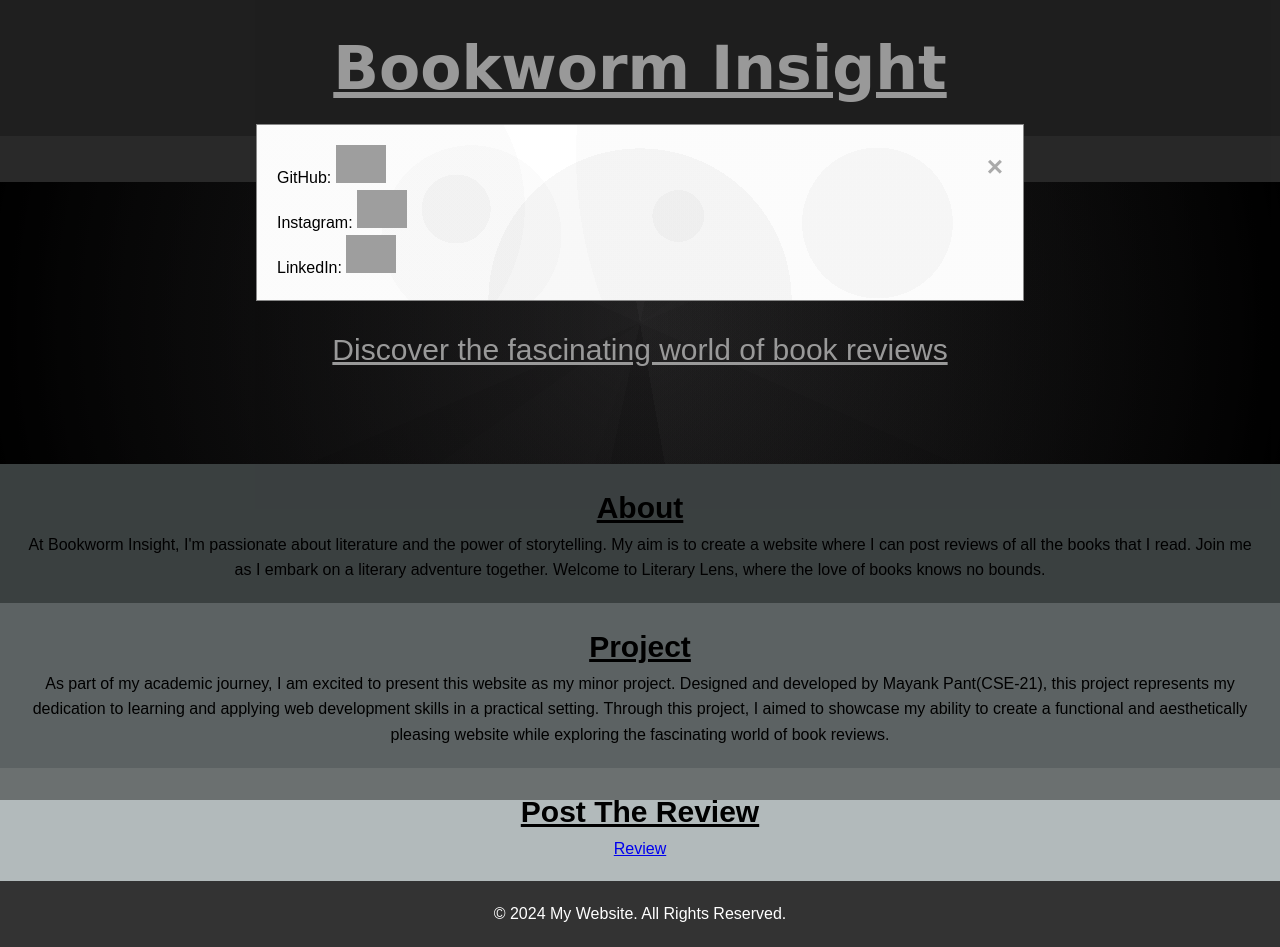
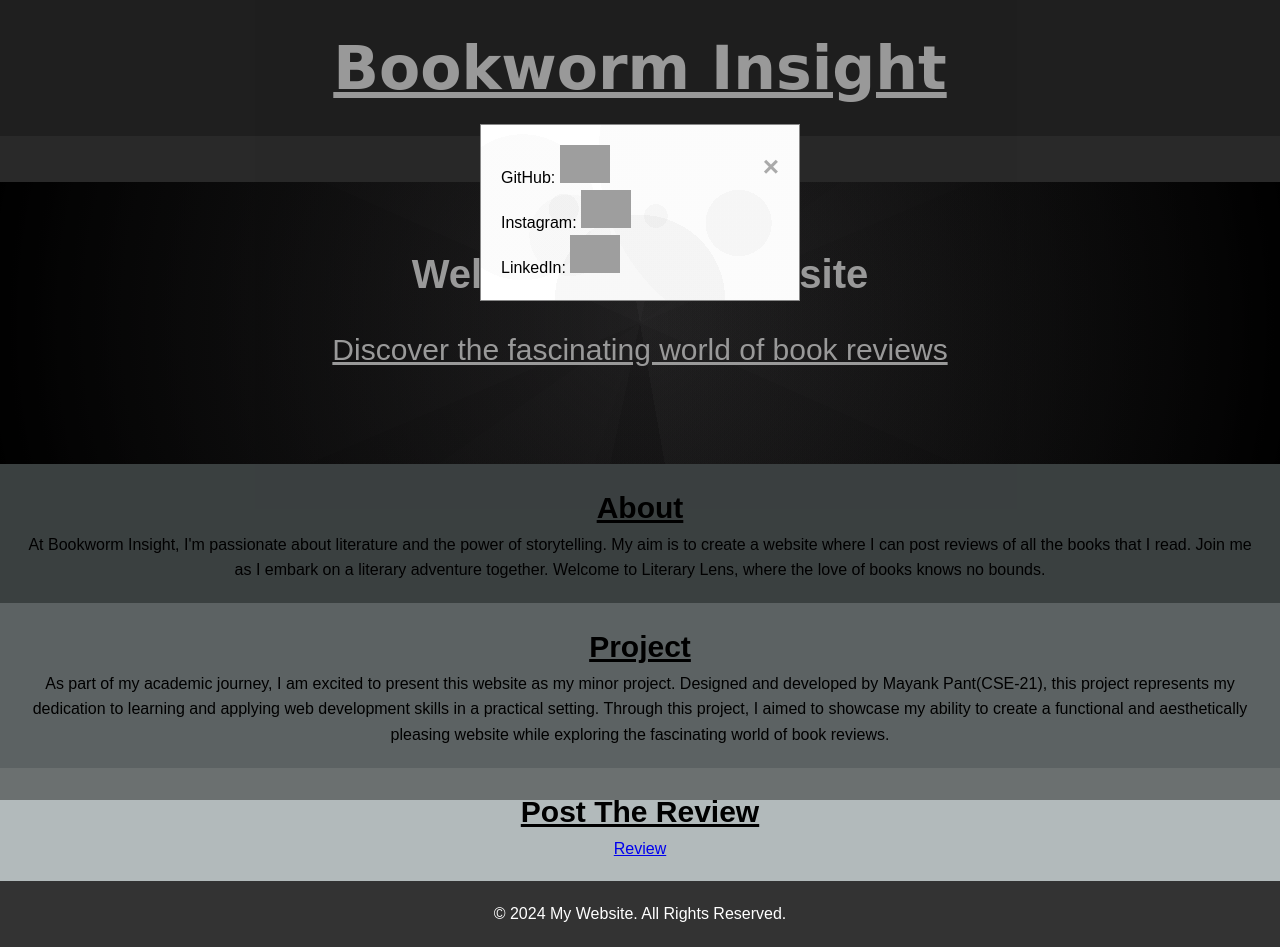
Before and after one commit to mayankpantt/My-Website, a plain HTML site: page index.html in a window 1280 px wide. Both pictures are taken after a click on the link "Connect". Drawn offline with Linux system fonts and the light colour scheme; grey boxes are pictures that could not be loaded.

Commit message:
Update index.html

```diff
--- a/index.html
+++ b/index.html
@@ -167,7 +167,7 @@
         background-image: radial-gradient(circle at 13% 47%, rgba(140, 140, 140,0.03) 0%, rgba(140, 140, 140,0.03) 25%,transparent 25%, transparent 100%),radial-gradient(circle at 28% 63%, rgba(143, 143, 143,0.03) 0%, rgba(143, 143, 143,0.03) 16%,transparent 16%, transparent 100%),radial-gradient(circle at 81% 56%, rgba(65, 65, 65,0.03) 0%, rgba(65, 65, 65,0.03) 12%,transparent 12%, transparent 100%),radial-gradient(circle at 26% 48%, rgba(60, 60, 60,0.03) 0%, rgba(60, 60, 60,0.03) 6%,transparent 6%, transparent 100%),radial-gradient(circle at 97% 17%, rgba(150, 150, 150,0.03) 0%, rgba(150, 150, 150,0.03) 56%,transparent 56%, transparent 100%),radial-gradient(circle at 50% 100%, rgba(25, 25, 25,0.03) 0%, rgba(25, 25, 25,0.03) 36%,transparent 36%, transparent 100%),radial-gradient(circle at 55% 52%, rgba(69, 69, 69,0.03) 0%, rgba(69, 69, 69,0.03) 6%,transparent 6%, transparent 100%),linear-gradient(90deg, rgb(255,255,255),rgb(255,255,255));        margin: 5% auto; /* 15% from the top and centered */
         padding: 20px;
         border: 1px solid #888;
-        width: 60%; /* Could be more or less, depending on screen size */
+        width: 80%; /* Could be more or less, depending on screen size */
     }
 
     /* Close Button */
@@ -206,6 +206,9 @@
  /* GitHub logo size */
     #connectInfo img {
         width: 50px; /* Adjust the width as needed */
+    }
+    #connectModal .modal-content {
+        width: 25%;
     }
 
 </style>
```
